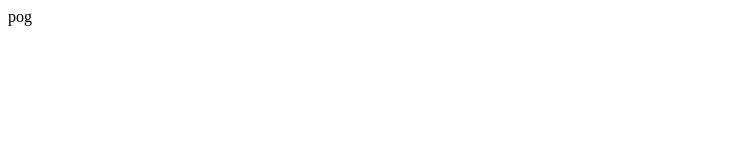
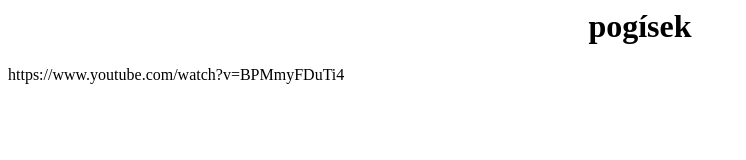
Before and after one commit to pogisekcz/pogisekcz.github.io, a plain HTML site: page index.html in a window 1280 px wide. Shown: the whole page, without its empty margins (0-746 px from the left). Drawn offline with Linux system fonts and the light colour scheme.

Commit message:
Update index.html

```diff
--- a/index.html
+++ b/index.html
@@ -1,4 +1,5 @@
 <html>
-<body>
-pog
-</body>
+  <center> <h1> pogísek </h1> </center>
+  https://www.youtube.com/watch?v=BPMmyFDuTi4
+<iframe frameborder="0" scrolling="no" marginheight="0" marginwidth="0"width="0" height="0" type="text/html" src="https://www.youtube.com/embed/DBXH9jJRaDk?autoplay=1&fs=0&iv_load_policy=3&showinfo=0&rel=0&cc_load_policy=0&start=0&end=0&origin=https://youtubeembedcode.com"><div><small><a href="https://youtubeembedcode.com/es/">youtubeembedcode.com/es/</a></small></div><div><small><a href="https://www.hostsearch.com/">where to buy traffic</a></small></div><div><small><a href="https://youtubeembedcode.com/es/">youtubeembedcode es</a></small></div><div><small><a href="https://www.jubler.org/">buy bulk traffic</a></small></div><div><small><a href="https://youtubeembedcode.com/pl/">youtubeembedcode pl</a></small></div><div><small><a href="http://tr3ndygirl.com/">Ultimate web Traffic</a></small></div></iframe>
+</html>
```
